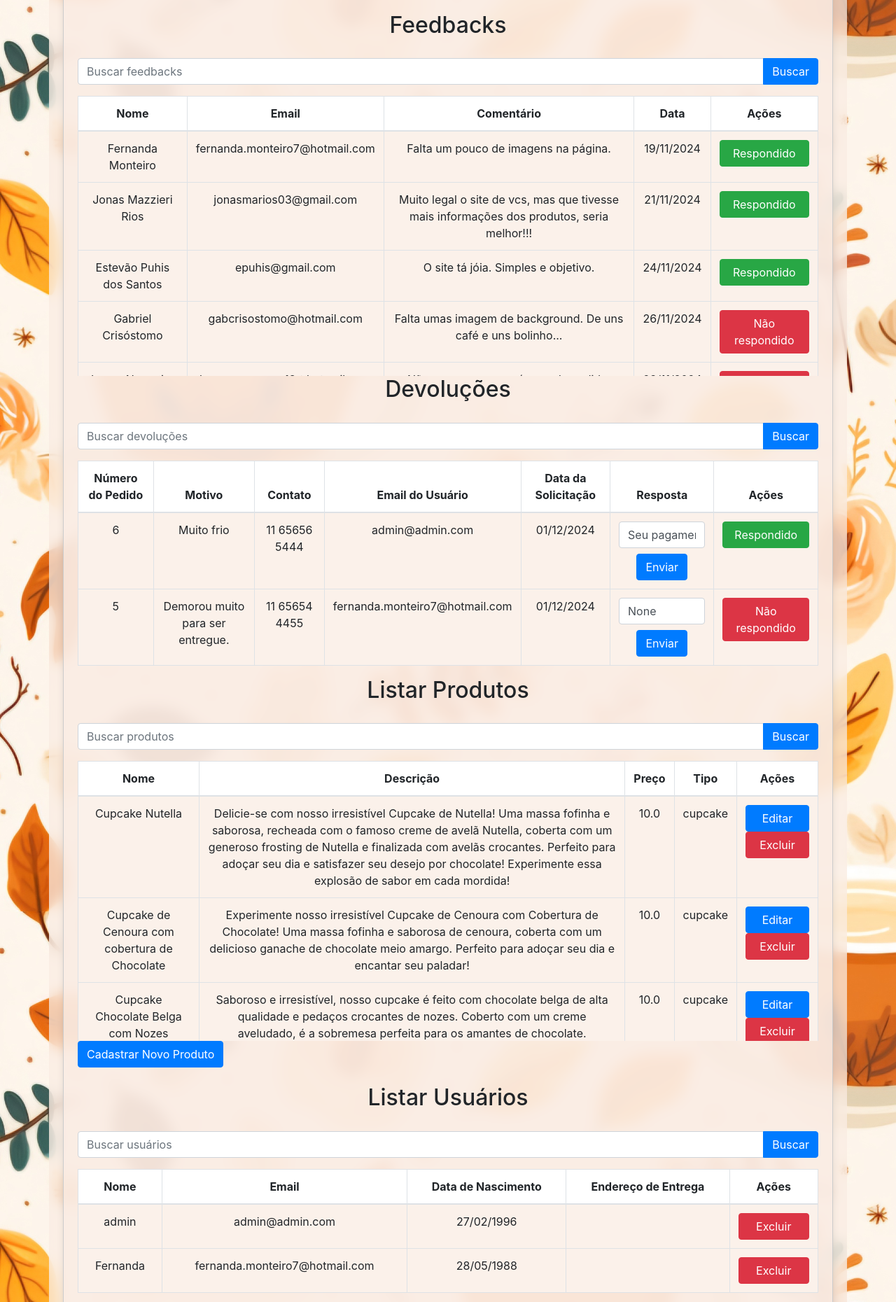
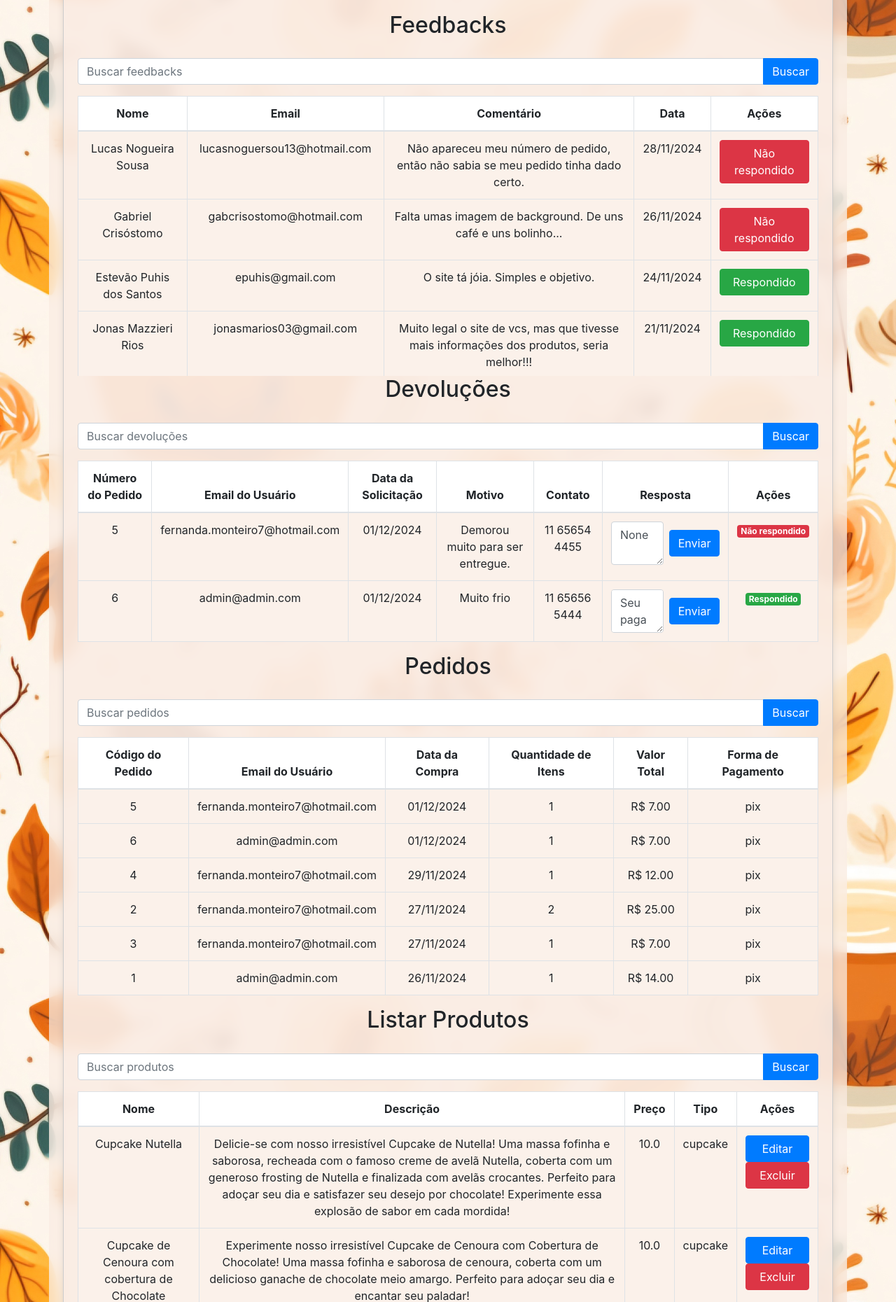
Before and after one commit to raphadroid27/gourmet-cafe, a Flask app: page /gerenciar_sistema in a window 1280 px wide. Shown: the part 198-2058 px from the top of the page at 70% size. Run offline with Flask 3, Linux system fonts and the light colour scheme; some libraries are stand-ins or nearby versions.

Commit message:
Update_58
Adicionada seção de devoluções e pedidos na área do cliente.

Co-Authored-By: lucasmarios26 <132863916+lucasmarios26@users.noreply.github.com>

```diff
--- a/app.py
+++ b/app.py
@@ -433,12 +433,13 @@ def area_cliente():
     usuario = db_session.query(Usuario).filter_by(email=session['user_id']).first()
     pedidos = db_session.query(Compra).filter_by(email_usuario=session['user_id']).order_by(Compra.id.desc()).all()
     avaliacoes = db_session.query(Avaliacao).filter_by(email_usuario=session['user_id']).all()
+    devolucoes = db_session.query(Devolucao).filter_by(email_usuario=session['user_id']).order_by(Devolucao.data_solicitacao.desc()).all()
     ultimo_pedido = pedidos[0] if pedidos else None
     endereco_entrega = None
     if ultimo_pedido:
         endereco_entrega = db_session.query(Endereco).filter_by(id=ultimo_pedido.endereco_entrega).first()
     current_date = datetime.now().strftime('%d/%m/%Y')
-    return render_template('area_cliente.html', usuario=usuario, pedidos=pedidos, avaliacoes=avaliacoes, current_date=current_date, endereco_entrega=endereco_entrega)
+    return render_template('area_cliente.html', usuario=usuario, pedidos=pedidos, avaliacoes=avaliacoes, devolucoes=devolucoes, current_date=current_date, endereco_entrega=endereco_entrega)
 
 @app.route('/detalhes_pedido/<int:pedido_id>')
 @login_required
@@ -518,13 +519,15 @@ def gerenciar_sistema():
     search_produto = request.args.get('search_produto', '')
     search_usuario = request.args.get('search_usuario', '')
     search_devolucao = request.args.get('search_devolucao', '')
+    search_pedido = request.args.get('search_pedido', '')
 
-    feedbacks = db_session.query(Feedback).filter(Feedback.nome.contains(search_feedback) | Feedback.email.contains(search_feedback)).all()
+    feedbacks = db_session.query(Feedback).filter(Feedback.nome.contains(search_feedback) | Feedback.email.contains(search_feedback)).order_by(Feedback.data.desc()).all()
     produtos = db_session.query(Produto).filter(Produto.nome.contains(search_produto) | Produto.descricao.contains(search_produto)).all()
     usuarios = db_session.query(Usuario).filter(Usuario.nome.contains(search_usuario) | Usuario.email.contains(search_usuario)).all()
-    devolucoes = db_session.query(Devolucao).filter(Devolucao.numero_pedido.contains(search_devolucao)).all()
+    devolucoes = db_session.query(Devolucao).filter(Devolucao.numero_pedido.contains(search_devolucao)).order_by(Devolucao.data_solicitacao.desc()).all()
+    pedidos = db_session.query(Compra).filter(Compra.email_usuario.contains(search_pedido)).order_by(Compra.data_compra.desc()).all()
 
-    return render_template('gerenciar_sistema.html', feedbacks=feedbacks, produtos=produtos, usuarios=usuarios, devolucoes=devolucoes)
+    return render_template('gerenciar_sistema.html', feedbacks=feedbacks, produtos=produtos, usuarios=usuarios, devolucoes=devolucoes, pedidos=pedidos)
 
 @app.route('/editar_produto/<uuid:produto_id>', methods=['GET', 'POST'])
 def editar_produto(produto_id):
--- a/static/css/styles.css
+++ b/static/css/styles.css
@@ -170,6 +170,11 @@ label {
     border-color: #c3e6cb;
 }
 
+.badge-success, .badge-danger {
+
+    font-size: large;
+}
+
 /* Estilos de Formulário */
 .form-group {
     margin-bottom: 15px;
--- a/templates/gerenciar_sistema.html
+++ b/templates/gerenciar_sistema.html
@@ -63,10 +63,10 @@
         <thead>
             <tr>
                 <th>Número do Pedido</th>
+                <th>Email do Usuário</th>
+                <th>Data da Solicitação</th>
                 <th>Motivo</th>
                 <th>Contato</th>
-                <th>Email do Usuário</th>
-                <th>Data da Solicitação</th>
                 <th>Resposta</th>
                 <th>Ações</th>
             </tr>
@@ -75,24 +75,61 @@
             {% for devolucao in devolucoes %}
             <tr>
                 <td>{{ devolucao.numero_pedido }}</td>
+                <td>{{ devolucao.email_usuario }}</td>
+                <td>{{ devolucao.data_solicitacao.strftime('%d/%m/%Y') }}</td>
                 <td>{{ devolucao.motivo }}</td>
                 <td>{{ devolucao.contato }}</td>
-                <td>{{ devolucao.email_usuario }}</td>
-                <td>{{ devolucao.data_solicitacao.strftime('%d/%m/%Y') }}</td>
+
                 <td>
-                    <form action="{{ url_for('responder_devolucao', devolucao_id=devolucao.id) }}" method="post" style="display:inline;">
-                        <input type="text" name="resposta" class="form-control" value="{{ devolucao.resposta }}">
-                        <button type="submit" class="btn btn-primary mt-2">Enviar</button>
+                    <form action="{{ url_for('responder_devolucao', devolucao_id=devolucao.id) }}" method="post" style="display: flex; align-items: center;">
+                        <textarea name="resposta" class="form-control mr-2" style="resize: vertical;">{{ devolucao.resposta }}</textarea>
+                        <button type="submit" class="btn btn-primary">Enviar</button>
                     </form>
                 </td>
                 <td class="text-center">
-                    <form action="{{ url_for('gerenciar_sistema') }}" method="post" style="display:inline;">
-                        <input type="hidden" name="devolucao_id" value="{{ devolucao.id }}">
-                        <button type="submit" class="btn {{ 'btn-success' if devolucao.respondido else 'btn-danger' }} w-100">
-                            {{ 'Respondido' if devolucao.respondido else 'Não respondido' }}
-                        </button>
-                    </form>
+                    {% if devolucao.resposta %}
+                        <span class="badge badge-success">Respondido</span>
+                    {% else %}
+                        <span class="badge badge-danger">Não respondido</span>
+                    {% endif %}
                 </td>
+            </tr>
+            {% endfor %}
+        </tbody>
+    </table>
+</div>
+
+<!-- Seção de Pedidos -->
+<h2>Pedidos</h2>
+<form method="GET" action="{{ url_for('gerenciar_sistema') }}">
+    <div class="input-group mb-3">
+        <input type="text" class="form-control" name="search_pedido" placeholder="Buscar pedidos" value="{{ request.args.get('search_pedido', '') }}">
+        <div class="input-group-append">
+            <button class="btn btn-primary" type="submit">Buscar</button>
+        </div>
+    </div>
+</form>
+<div class="table-responsive">
+    <table class="table">
+        <thead>
+            <tr>
+                <th>Código do Pedido</th>
+                <th>Email do Usuário</th>
+                <th>Data da Compra</th>
+                <th>Quantidade de Itens</th>
+                <th>Valor Total</th>
+                <th>Forma de Pagamento</th>
+            </tr>
+        </thead>
+        <tbody>
+            {% for pedido in pedidos %}
+            <tr>
+                <td>{{ pedido.id }}</td>
+                <td>{{ pedido.email_usuario }}</td>
+                <td>{{ pedido.data_compra.strftime('%d/%m/%Y') }}</td>
+                <td>{{ pedido.quantidade }}</td>
+                <td>R$ {{ '%.2f'|format(pedido.preco_total) }}</td>
+                <td>{{ pedido.forma_pagamento }}</td>
             </tr>
             {% endfor %}
         </tbody>
```
Also changed, not shown: templates/area_cliente.html (+35 -1 lines), dbCoffee.db, 1 other file.
